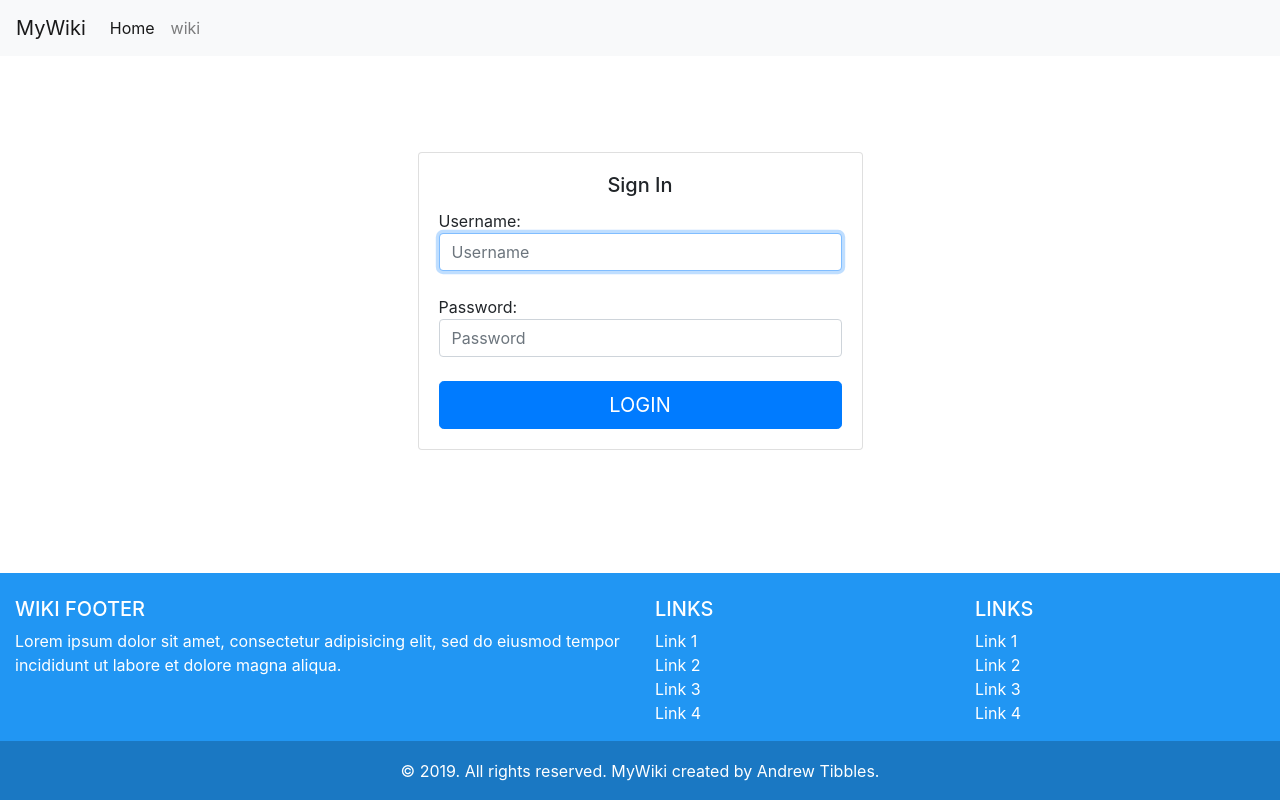
After one commit to AndrewTibbles/MyWiki, a Django app: page /accounts/login/ in a window 1280 px wide. The commit adds this page. Run offline with Django 3.2, Linux system fonts and the light colour scheme; some libraries are stand-ins or nearby versions.

Commit message:
Added login and login required perms

```diff
--- /dev/null
+++ b/MyWiki/wiki/templates/registration/login.html
@@ -0,0 +1,58 @@
+{% extends "wiki/base.html" %}
+
+{% block content %}
+<br>
+{% if form.errors %}
+<p class="text-center" style="margin: 0 25% 0 20%">Your username and password didn't match. Please try again.</p>
+{% endif %}
+
+{% if next %}
+{% if user.is_authenticated %}
+<p class="text-center" style="margin: 0 25% 0 20%">Your account doesn't have access to this page. To proceed,
+    please login with an account that has access.</p>
+{% else %}
+<p class="text-center" style="margin: 10px 40% 10px 40%; font-weight: bold; font-size: 18px; background-color:rgb(219, 226, 235); border: black solid 2px; border-radius:10px; padding:2px; box-shadow: 4px 3px;">Please login to view this page.</p>
+{% endif %}
+{% endif %}
+<form method="post" action="{% url 'wiki:login' %}">
+    {% csrf_token %}
+    <div class="container">
+        <div class="row">
+            <div class="col-sm-9 col-md-7 col-lg-5 mx-auto">
+                <div class="card card-signin my-5">
+                    <div class="card-body">
+                        <h5 class="card-title text-center">Sign In</h5>
+                        <div class="form-label-group">
+                            <label for="inputUsername"
+                                style="margin-bottom: -10px;">{{ form.username.label_tag }}</label>
+                            <input
+                                name="username"
+                                value="{{ form.username.value | default:'' }}"
+                                placeholder="Username" required autofocus
+                                type="text"
+                                class="form-control">
+                        </div>
+                        <br>
+                        <div class="form-label-group">
+                            <label for="inputPassword"
+                                style="margin-bottom: -10px;">{{ form.password.label_tag }}</label>
+                            <input
+                                name="password"
+                                value="{{ form.password.value | default:''}}"
+                                placeholder="Password" required autofocus
+                                type="password"
+                                class="input form-control">
+                        </div>
+                        <br>
+                        <input type="submit" class="btn btn-lg btn-primary btn-block text-uppercase" value="login">
+                        <input type="hidden" name="next" value="{{ next }}">
+                    </div>
+                </div>
+            </div>
+        </div>
+    </div>
+</form>
+{# Assumes you setup the password_reset view in your URLconf #}
+{# <!--<p><a href="{% url 'password_reset' %}">Lost password?</a></p>--> #}
+
+{% endblock %}
--- a/MyWiki/wiki/templates/wiki/edit_page.html
+++ b/MyWiki/wiki/templates/wiki/edit_page.html
@@ -13,9 +13,9 @@
         <button class="btn btn-primary" name="Cancel" style="right: 0; margin-left:15%; display: inline-block;  min-width: 150px; color: white;">Cancel</button>
     </div>
     <div style="margin: 20px 15% 10px 15%;">
-            <textarea id="id_content" name="content" rows="10" style=" width: 100%; height: auto;">
+        <textarea id="id_content" name="content" rows="10" style=" width: 100%; height: auto;">
 {{content}}
-    </textarea>
+        </textarea>
     </div>
     <br>
 
--- a/MyWiki/wiki/templates/wiki/scripts.html
+++ b/MyWiki/wiki/templates/wiki/scripts.html
@@ -16,32 +16,9 @@
             'advlist autolink lists link image charmap preview hr anchor pagebreak',
             'searchreplace wordcount visualblocks visualchars code',
             'insertdatetime media nonbreaking table contextmenu directionality autoresize',
-            'emoticons template paste textcolor colorpicker textpattern imagetools codesample'
+            'emoticons template paste textcolor colorpicker  imagetools codesample'
         ],
-        textpattern_patterns: [
 
-            { start: '#', format: 'h1' },
-            { start: '##', format: 'h2' },
-            { start: '###', format: 'h3' },
-            { start: '####', format: 'h4' },
-            { start: '#####', format: 'h5' },
-            { start: '######', format: 'h6' },
-            { start: '*', end: '*', format: 'italic' },
-            { start: '**', end: '**', format: 'bold' },
-            { start: '~', end: '~', cmd: 'createLink', value: 'https://tiny.cloud' },
-            { start: '* ', cmd: 'InsertUnorderedList' },
-            { start: '- ', cmd: 'InsertUnorderedList' },
-            { start: '1. ', cmd: 'InsertOrderedList', value: { 'list-style-type': 'decimal' } },
-            { start: '1) ', cmd: 'InsertOrderedList', value: { 'list-style-type': 'decimal' } },
-            { start: 'a. ', cmd: 'InsertOrderedList', value: { 'list-style-type': 'lower-alpha' } },
-            { start: 'a) ', cmd: 'InsertOrderedList', value: { 'list-style-type': 'lower-alpha' } },
-            { start: 'i. ', cmd: 'InsertOrderedList', value: { 'list-style-type': 'lower-roman' } },
-            { start: 'i) ', cmd: 'InsertOrderedList', value: { 'list-style-type': 'lower-roman' } }, { start: '---', replacement: '<hr/>' },
-            { start: '--', replacement: '—' },
-            { start: '(c)', replacement: '©' },
-            { start: '//brb', replacement: 'Be Right Back' },
-            { start: '//heading', replacement: '<h1 style="color: blue">Heading here</h1> <h2>Author: Name here</h2> <p><em>Date: 01/01/2000</em></p> <hr />' },
-        ],
         toolbar: 'codesample | bold italic sizeselect fontselect fontsizeselect | hr alignleft aligncenter alignright alignjustify | bullist numlist outdent indent | link image | insertfile undo redo | forecolor backcolor emoticons | code',
         fontsize_formats: "8pt 10pt 12pt 14pt 18pt 24pt 36pt",
         menubar: false
--- a/MyWiki/wiki/urls.py
+++ b/MyWiki/wiki/urls.py
@@ -8,3 +8,7 @@ urlpatterns = [
     path('<str:pk>/edit', views.edit_page , name='edit_page'),
     path('<str:pk>/', views.View_Page, name='detail'),
 ]
+
+urlpatterns += [
+    path('accounts/', include('django.contrib.auth.urls')),
+]
--- a/MyWiki/wiki/views.py
+++ b/MyWiki/wiki/views.py
@@ -1,5 +1,6 @@
 from django.views import generic
 from django.shortcuts import render, redirect
+from django.contrib.auth.decorators import login_required
 from .models import Page
 
 
@@ -27,7 +28,7 @@ def View_Page(request, pk):
     except Page.DoesNotExist:
         return render(request, 'wiki/create_page.html', {'page_name': pk})
 
-
+@login_required
 def edit_page(request, pk):
     try:
         page = Page.objects.get(pk=pk)
@@ -41,7 +42,7 @@ def edit_page(request, pk):
         'content': content
     })
 
-
+@login_required
 def save_page(request, pk):
     content = request.POST['content']
     try:
```
Also changed, not shown: MyWiki/MyWiki/settings.py (+7 -0 lines), MyWiki/wiki/templates/wiki/index.html (+7 -3 lines), MyWiki/static/wiki/image/yellowbubble.png (added), MyWiki/wiki/static/wiki/images/bluebubble.png (added).
